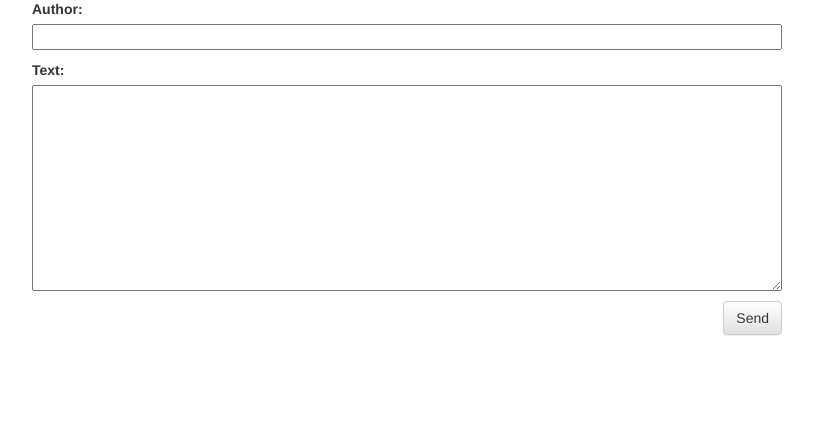
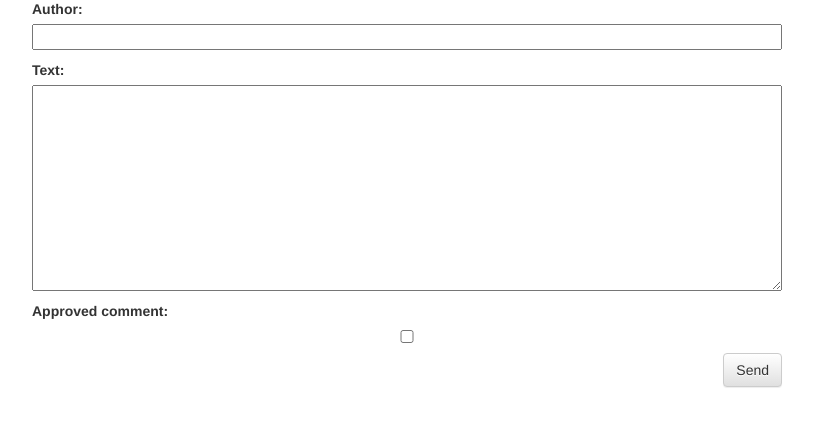
Before and after one commit to khinchooo/my-second-blog, a Django app: page /post/1/comment/ in a window 1280 px wide. Shown: the part 208-635 px from the top of the page, without its empty margins (23-836 px from the left). Run offline with Django 3.2, Linux system fonts and the light colour scheme; tables that the repository leaves empty hold one stand-in row (values such as "Sample post"); some libraries are stand-ins or nearby versions.

Commit message:
rename approved_comment

```diff
--- a/blog/forms.py
+++ b/blog/forms.py
@@ -9,4 +9,4 @@ class PostForm(forms.ModelForm):
 class CommentForm(forms.ModelForm):
   class Meta:
     model = Comment
-    fields = ('author', 'text',)
+    fields = ('author', 'text','approved_comment',)
--- a/blog/models.py
+++ b/blog/models.py
@@ -13,6 +13,9 @@ class Post(models.Model):
     self.published_date = timezone.now()
     self.save()
 
+  def approved_comments(self):
+    return self.comments.filter(approved_comment=True)
+
   def __str__(self):
     return self.title
 
@@ -21,10 +24,10 @@ class Comment(models.Model):
   author = models.CharField(max_length=200)
   text = models.TextField()
   created_date = models.DateTimeField(default=timezone.now)
-  apporoved_comment = models.BooleanField(default=False)
+  approved_comment = models.BooleanField(default=False)
 
-  def apporove(self):
-    self.apporoved_comment = True
+  def approve(self):
+    self.approved_comment = True
     self.save()
 
   def __str__(self):
--- a/blog/urls.py
+++ b/blog/urls.py
@@ -11,4 +11,6 @@ urlpatterns = [
     path('post/<int:pk>/remove/', views.post_remove, name='post_remove'),
     path('drafts/', views.post_draft_list, name='post_draft_list'),
     path('post/<int:pk>/comment/', views.add_comment_to_post, name='add_comment_to_post'),
+    path('comment/<int:pk>/approve/', views.comment_approve, name='comment_approve'),
+    path('comment/<int:pk>/remove/', views.comment_remove, name='comment_remove'),
 ]
--- a/blog/views.py
+++ b/blog/views.py
@@ -1,7 +1,7 @@
 from django.contrib.auth.decorators import login_required
 from django.shortcuts import render, get_object_or_404, redirect
 from django.utils import timezone
-from .models import Post
+from .models import Comment,Post
 from .forms import CommentForm, PostForm
 
 def post_list(request):
@@ -73,3 +73,15 @@ def add_comment_to_post(request, pk):
     else:
       form = CommentForm()
     return render(request, 'blog/add_comment_to_post.html', { 'form': form })
+
+@login_required
+def comment_approve(request, pk):
+  comment = get_object_or_404(Comment, pk=pk)
+  comment.approve()
+  return redirect('post_detail', pk=comment.post.pk)
+
+@login_required
+def comment_remove(request, pk):
+  comment = get_object_or_404(Comment, pk=pk)
+  comment.delete()
+  return redirect('post_detail', pk=comment.post.pk)
```
Also changed, not shown: blog/templates/blog/post_detail.html (+10 -2 lines), blog/migrations/0003_rename_apporoved_comment_comment_approved_comment.py (added).
